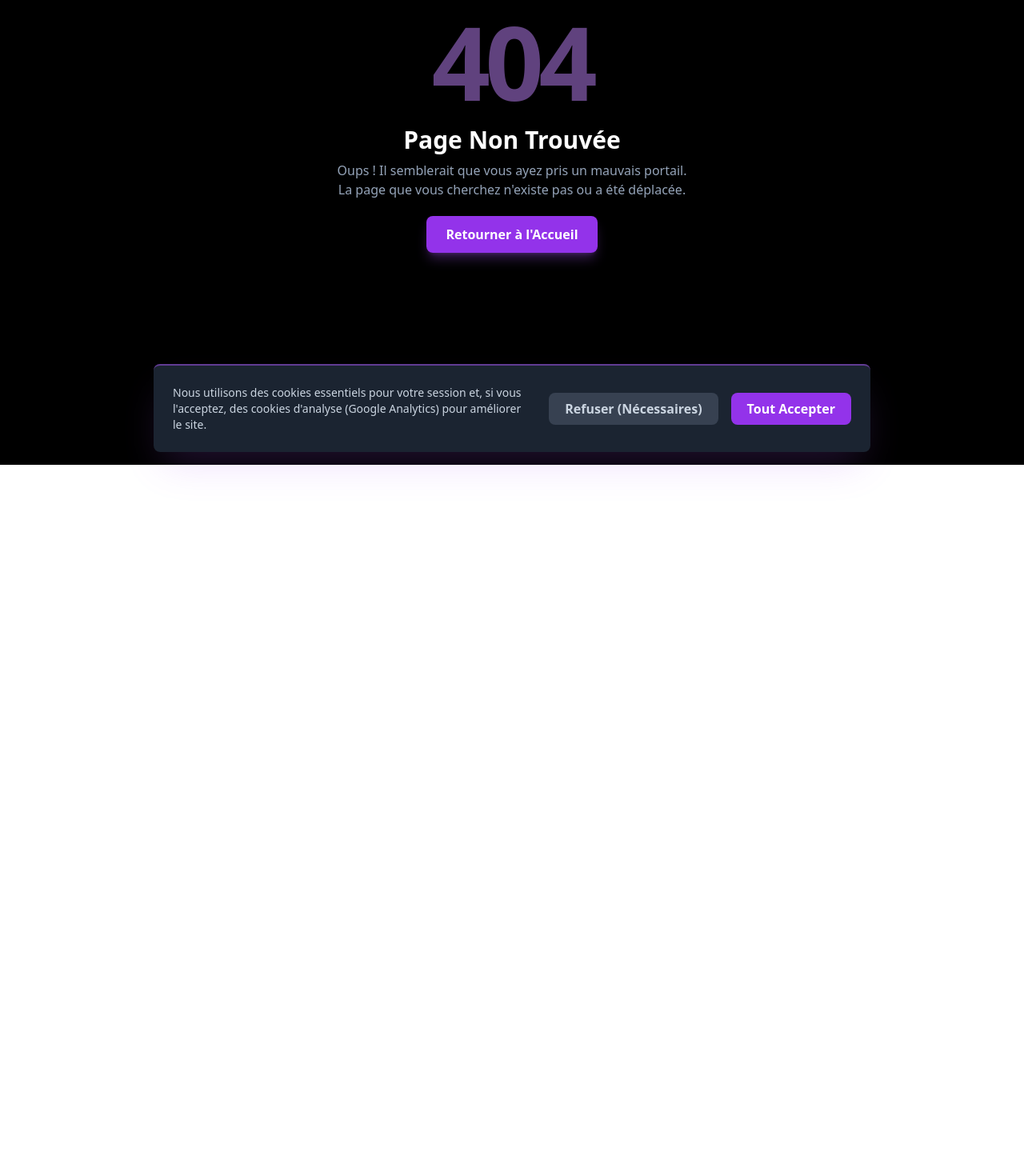
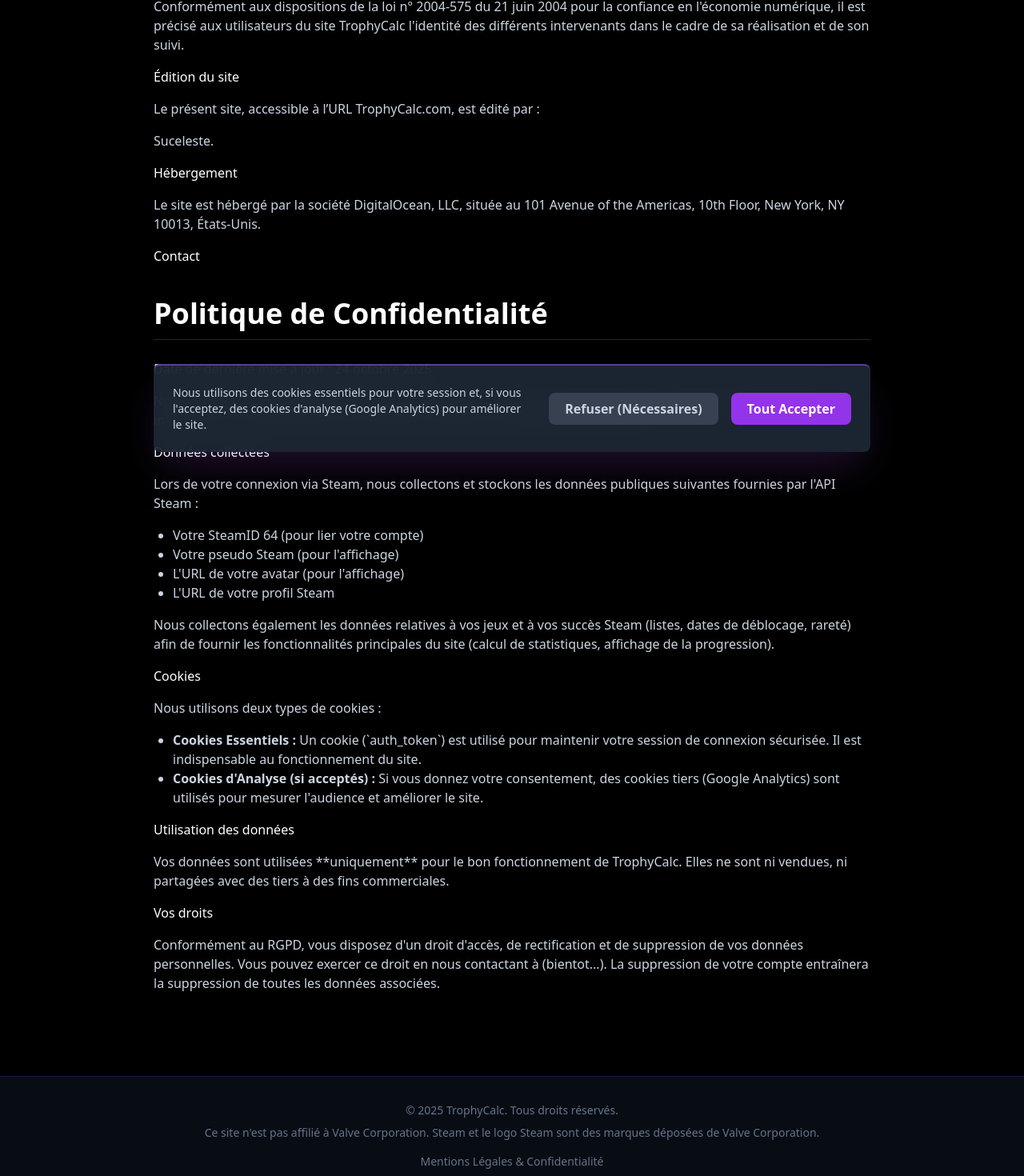
Before and after one commit to suceleste/TrophyCalc-Frontend, a Vue app: page /legal in a window 1280 px wide. Shown: the part 219-1689 px from the top of the page at 80% size. Before the commit the page ends 800 px from the top, so only its background shows below. Built offline with nearby package versions, Linux system fonts and the light colour scheme.

Commit message:
feat: Implement responsive search bar with modal for mobile

```diff
--- a/src/components/AppLayout.vue
+++ b/src/components/AppLayout.vue
@@ -1,40 +1,57 @@
 <script setup lang="ts">
-import { useAuthStore } from '../stores/auth'; // Utilise l'alias @/
+/**
+ * Layout principal de l'application.
+ * Gère l'affichage de la barre de navigation, le menu utilisateur,
+ * la recherche globale (desktop + mobile modal) et le pied de page.
+ */
+import { useAuthStore } from '@/stores/auth'; // Utilise l'alias @/
 import { RouterLink, useRouter } from 'vue-router';
 import { ref } from 'vue';
 
+// Récupère le store Pinia pour l'état d'authentification
 const authStore = useAuthStore();
-const searchQuery = ref(''); // Variable LOCALE pour la recherche
+// Variable locale pour le champ de recherche (utilisée par les deux barres)
+const searchQuery = ref('');
+// Outil pour la redirection (utilisé par la déconnexion et la recherche)
 const router = useRouter();
 
-// --- NOUVEAU : État pour le modal de recherche ---
+// État pour contrôler l'ouverture du modal de recherche sur mobile
 const isSearchModalOpen = ref(false);
 
-// Fonction pour gérer la déconnexion
+/**
+ * Gère la déconnexion de l'utilisateur.
+ * Appelle l'action logout du store et redirige vers l'accueil.
+ */
 const handleLogout = () => {
-  console.log('Déconnexion...');
+  if (import.meta.env.DEV) console.log('[AppLayout] Déconnexion...');
   authStore.logout();
   router.push({ name: 'home' });
 };
 
-// Fonction pour lancer la recherche globale (utilisée par les DEUX barres)
+/**
+ * Gère la soumission de la recherche (desktop et mobile).
+ * Redirige vers la page des résultats de recherche si la requête est valide.
+ */
 const performSearch = () => {
   const query = searchQuery.value.trim();
   if (query.length >= 3) {
-    console.log(`Navigation vers la recherche globale pour : "${query}"`);
+    if (import.meta.env.DEV) console.log(`[AppLayout] Navigation vers la recherche globale pour : "${query}"`);
+
+    // Redirige vers la page de résultats en passant la query comme paramètre d'URL
     router.push({ name: 'search-results', query: { q: query } });
 
-    // On ferme le modal et on vide la recherche
+    // Nettoie et ferme le modal (si ouvert)
     isSearchModalOpen.value = false;
-    searchQuery.value = '';
+    searchQuery.value = ''; // Vide la barre après la recherche
   } else {
-    console.log("Terme de recherche trop court (minimum 3 caractères).");
+    if (import.meta.env.DEV) console.log("[AppLayout] Terme de recherche trop court (minimum 3 caractères).");
+    // Optionnel : on pourrait afficher un message d'erreur dans le modal
   }
 };
 </script>
 
 <template>
-  <div class="bg-black text-slate-300 min-h-screen font-sans">
+  <div class="bg-black text-slate-300 min-h-screen font-sans flex flex-col">
 
     <header
       class="bg-black/60 backdrop-blur-xl sticky top-0 z-50
@@ -43,7 +60,7 @@
       <nav class="container mx-auto px-4 sm:px-6 lg:px-8 flex justify-between items-center h-24">
 
         <RouterLink
-          :to="{ name: 'home' }"
+          :to="{ name: authStore.isLoggedIn ? 'dashboard' : 'home' }"
           class="text-4xl font-extrabold tracking-tighter text-white transition-all duration-300 ease-in-out
                  hover:text-purple-400 hover:drop-shadow-[0_0_15px_rgba(192,132,252,0.7)]"
         >
@@ -99,14 +116,25 @@
                      opacity-0 invisible group-hover:opacity-100 group-hover:visible
                      transition-all duration-200 ease-in-out z-50"
             >
-              <RouterLink :to="{ name: 'dashboard' }" class="block w-full text-left px-4 py-2 text-sm text-slate-300 hover:bg-gray-700 hover:text-white transition-colors duration-150" active-class="bg-purple-600/30 text-purple-300">
+              <RouterLink
+                :to="{ name: 'dashboard' }"
+                class="block w-full text-left px-4 py-2 text-sm text-slate-300 hover:bg-gray-700 hover:text-white transition-colors duration-150"
+                active-class="bg-purple-600/30 text-purple-300"
+              >
                 Tableau de Bord
               </RouterLink>
-               <RouterLink :to="{ name: 'my-games' }" class="block w-full text-left px-4 py-2 text-sm text-slate-300 hover:bg-gray-700 hover:text-white transition-colors duration-150" active-class="bg-purple-600/30 text-purple-300">
+               <RouterLink
+                :to="{ name: 'my-games' }"
+                class="block w-full text-left px-4 py-2 text-sm text-slate-300 hover:bg-gray-700 hover:text-white transition-colors duration-150"
+                active-class="bg-purple-600/30 text-purple-300"
+              >
                 Mes Jeux
               </RouterLink>
               <div class="border-t border-gray-700 my-1"></div>
-              <button @click="handleLogout" class="block w-full text-left px-4 py-2 text-sm text-red-400 hover:bg-red-600/20 hover:text-red-300 transition-colors duration-150">
+              <button
+                @click="handleLogout"
+                class="block w-full text-left px-4 py-2 text-sm text-red-400 hover:bg-red-600/20 hover:text-red-300 transition-colors duration-150"
+              >
                 Se déconnecter
               </button>
             </div>
@@ -125,8 +153,22 @@
       </nav>
     </header>
 
-    <main class="container mx-auto px-4 sm:px-6 lg:px-8 py-10">
+    <main class="container mx-auto px-4 sm:px-6 lg:px-8 py-10 flex-grow">
       <slot /> </main>
+
+    <footer class="bg-gray-900/50 border-t border-purple-500/20 mt-16 py-8">
+      <div class="container mx-auto px-4 sm:px-6 lg:px-8 text-center text-sm text-slate-500">
+        <p>&copy; {{ new Date().getFullYear() }} TrophyCalc. Tous droits réservés.</p>
+        <p class="mt-2">
+          Ce site n'est pas affilié à Valve Corporation. Steam et le logo Steam sont des marques déposées de Valve Corporation.
+        </p>
+        <nav class="mt-4 space-x-4">
+          <RouterLink :to="{ name: 'legal' }" class="hover:text-purple-400 transition-colors">
+            Mentions Légales & Confidentialité
+          </RouterLink>
+        </nav>
+      </div>
+    </footer>
 
     <div v-if="isSearchModalOpen" class="fixed inset-0 z-50 bg-black/80 backdrop-blur-md flex justify-center p-4 pt-[15vh]">
       <div class="w-full max-w-xl">
@@ -135,6 +177,7 @@
             type="text"
             v-model="searchQuery"
             placeholder="Rechercher un jeu Steam..."
+            aria-label="Rechercher un jeu sur Steam"
             @keyup.enter="performSearch"
             class="w-full bg-gray-800 border-2 border-purple-500 rounded-lg py-3 px-5 pl-12 text-white text-lg
                    placeholder-gray-400 focus:outline-none focus:ring-2 focus:ring-purple-400 transition duration-300"
@@ -157,3 +200,14 @@
 
   </div>
 </template>
+
+<style scoped>
+/* Force le layout à prendre toute la hauteur pour pousser le footer */
+.min-h-screen {
+  display: flex;
+  flex-direction: column;
+}
+main {
+  flex-grow: 1;
+}
+</style>
--- a/src/router/index.ts
+++ b/src/router/index.ts
@@ -12,6 +12,7 @@
 import SearchResultsView from '../views/SearchResultsView.vue';
 import UserProfileView from '../views/UserProfileView.vue';
 import NotFoundView from '../views/NotFoundView.vue';
+import LegalView from '@/views/LegalView.vue';
 
 /**
  * Définit toutes les routes de l'application.
@@ -59,7 +60,14 @@
     name: 'user-profile',
     component: UserProfileView,
     props: true, // Passe steam_id_64 comme prop
-    meta: { title: 'Profil Utilisateur' }
+    meta: {
+       title: 'Profil Utilisateur' }
+  },
+  {
+    path: '/legal',
+    name: 'legal',
+    component: LegalView,
+    meta: { title: 'Mentions Légales & Confidentialité' }
   },
   {
     path: '/:pathMatch(.*)*', // Route "catch-all" pour les 404
--- /dev/null
+++ b/src/views/LegalView.vue
@@ -0,0 +1,62 @@
+<template>
+  <div class="space-y-10 max-w-4xl mx-auto">
+    <section>
+      <h1 class="text-4xl font-bold text-white mb-6 border-b border-purple-500/30 pb-3">Mentions Légales</h1>
+      <div class="space-y-4 text-slate-300 prose prose-invert prose-slate max-w-none">
+        <p>Conformément aux dispositions de la loi n° 2004-575 du 21 juin 2004 pour la confiance en l'économie numérique, il est précisé aux utilisateurs du site TrophyCalc l'identité des différents intervenants dans le cadre de sa réalisation et de son suivi.</p>
+
+        <h2 class="text-white">Édition du site</h2>
+        <p>Le présent site, accessible à l’URL TrophyCalc.com, est édité par :</p>
+        <p>Suceleste.</p>
+
+        <h2 class="text-white">Hébergement</h2>
+        <p>Le site est hébergé par la société DigitalOcean, LLC, située au 101 Avenue of the Americas, 10th Floor, New York, NY 10013, États-Unis.</p>
+
+        <h2 class="text-white">Contact</h2>
+        <p><!--Par email : [TON_EMAIL_DE_CONTACT]--></p>
+      </div>
+    </section>
+
+    <section>
+      <h1 class="text-4xl font-bold text-white mb-6 border-b border-purple-500/30 pb-3">Politique de Confidentialité</h1>
+      <div class="space-y-4 text-slate-300 prose prose-invert prose-slate max-w-none">
+        <p>Date de dernière mise à jour : 24 octobre 2025</p>
+        <p>Nous attachons une grande importance à la protection de vos données personnelles. Cette politique vise à vous informer sur la manière dont nous collectons, utilisons et protégeons vos données.</p>
+
+        <h2 class="text-white">Données collectées</h2>
+        <p>Lors de votre connexion via Steam, nous collectons et stockons les données publiques suivantes fournies par l'API Steam :</p>
+        <ul>
+          <li>Votre SteamID 64 (pour lier votre compte)</li>
+          <li>Votre pseudo Steam (pour l'affichage)</li>
+          <li>L'URL de votre avatar (pour l'affichage)</li>
+          <li>L'URL de votre profil Steam</li>
+        </ul>
+        <p>Nous collectons également les données relatives à vos jeux et à vos succès Steam (listes, dates de déblocage, rareté) afin de fournir les fonctionnalités principales du site (calcul de statistiques, affichage de la progression).</p>
+
+        <h2 class="text-white">Cookies</h2>
+        <p>Nous utilisons deux types de cookies :</p>
+        <ul>
+          <li><strong>Cookies Essentiels :</strong> Un cookie (`auth_token`) est utilisé pour maintenir votre session de connexion sécurisée. Il est indispensable au fonctionnement du site.</li>
+          <li><strong>Cookies d'Analyse (si acceptés) :</strong> Si vous donnez votre consentement, des cookies tiers (Google Analytics) sont utilisés pour mesurer l'audience et améliorer le site.</li>
+        </ul>
+
+        <h2 class="text-white">Utilisation des données</h2>
+        <p>Vos données sont utilisées **uniquement** pour le bon fonctionnement de TrophyCalc. Elles ne sont ni vendues, ni partagées avec des tiers à des fins commerciales.</p>
+
+        <h2 class="text-white">Vos droits</h2>
+        <p>Conformément au RGPD, vous disposez d'un droit d'accès, de rectification et de suppression de vos données personnelles. Vous pouvez exercer ce droit en nous contactant à (bientot...). La suppression de votre compte entraînera la suppression de toutes les données associées.</p>
+      </div>
+    </section>
+  </div>
+</template>
+
+<style>
+/* On utilise les styles de 'prose' de Tailwind pour formater le texte légal */
+.prose-invert h2 {
+  color: theme('colors.white');
+}
+.prose-invert ul {
+  list-style-type: disc;
+  padding-left: 1.5rem;
+}
+</style>
```
